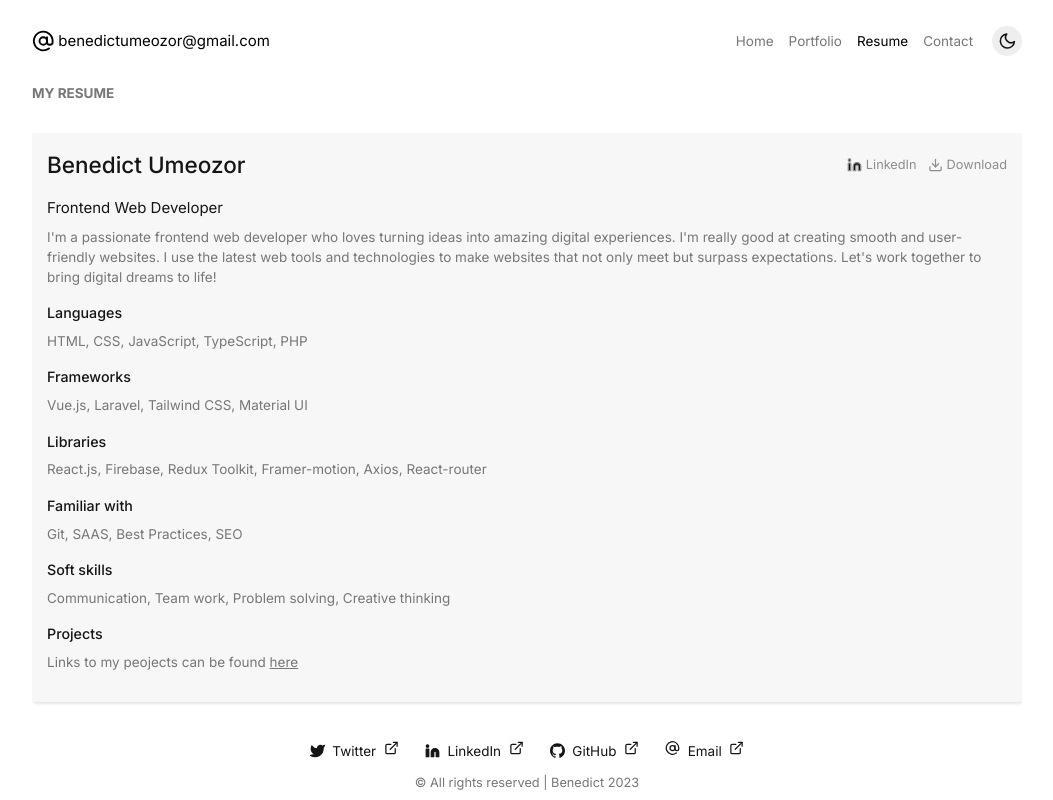
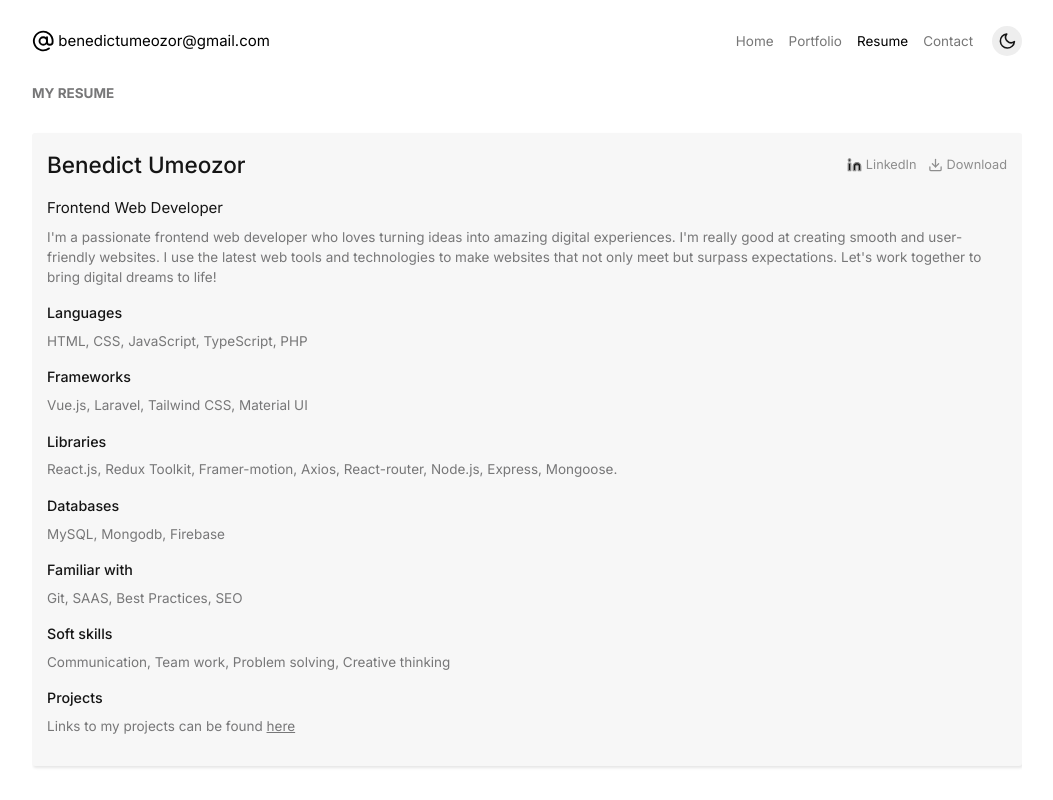
Before and after one commit to BenedictUmeozor/Portfolio, a React (Vite) app: page /resume in a window 1280 px wide. Shown: the whole page, without its empty margins (113-1166 px from the left). Built offline with nearby package versions, Linux system fonts and the light colour scheme.

Commit message:
Update index.tsx

```diff
--- a/src/pages/Resume/index.tsx
+++ b/src/pages/Resume/index.tsx
@@ -46,8 +46,14 @@ export default function Resume() {
           <div>
             <h6>Libraries</h6>
             <p>
-              React.js, Firebase, Redux Toolkit, Framer-motion, Axios,
-              React-router
+              React.js, Redux Toolkit, Framer-motion, Axios,
+              React-router, Node.js, Express, Mongoose.
+            </p>
+          </div>
+          <div>
+            <h6>Databases</h6>
+            <p>
+              MySQL, Mongodb, Firebase
             </p>
           </div>
           <div>
@@ -61,7 +67,7 @@ export default function Resume() {
           <div>
             <h6>Projects</h6>
             <p>
-              Links to my peojects can be found{" "}
+              Links to my projects can be found{" "}
               <Link to="/portfolio">here</Link>
             </p>
           </div>
```
